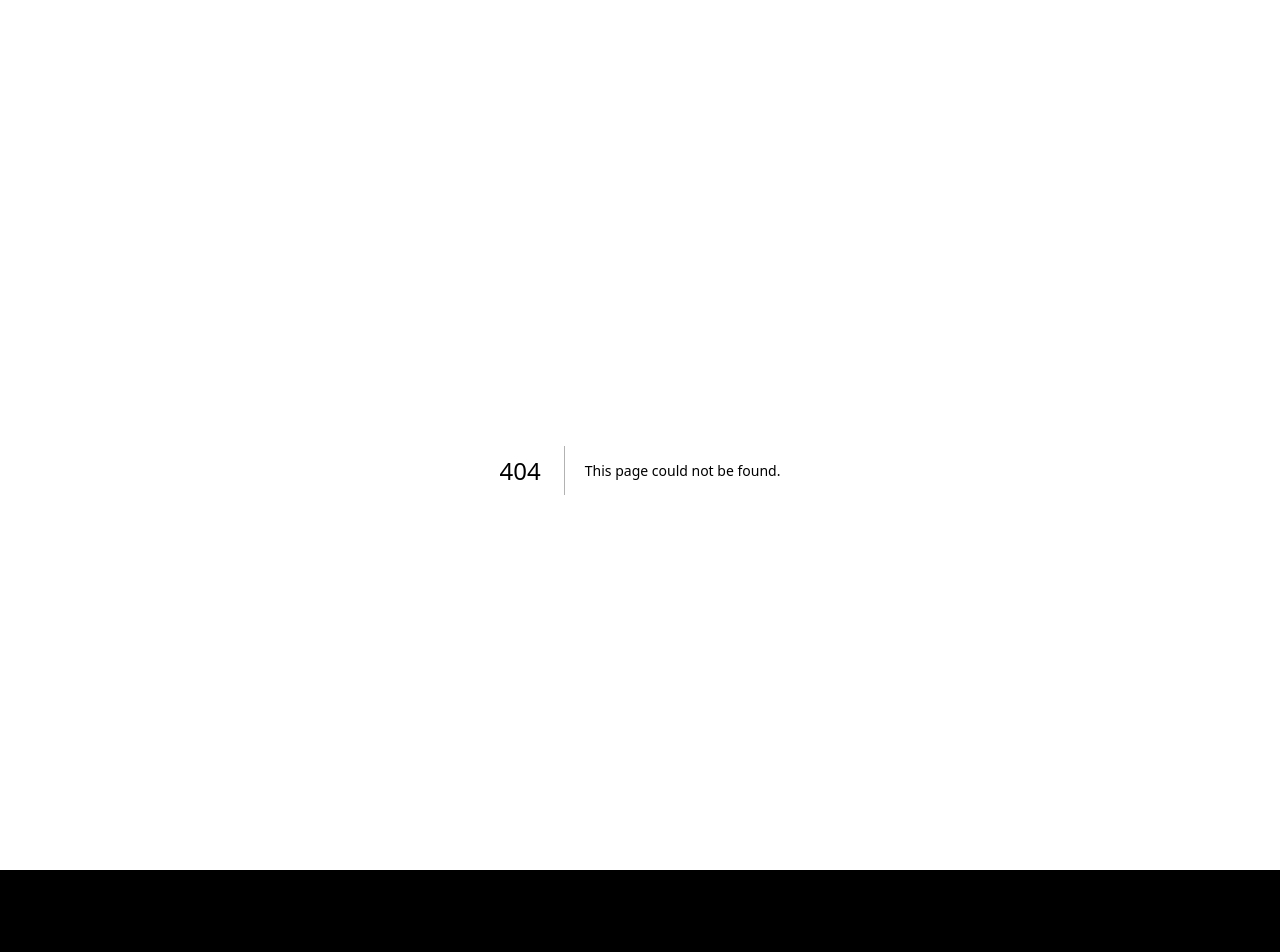
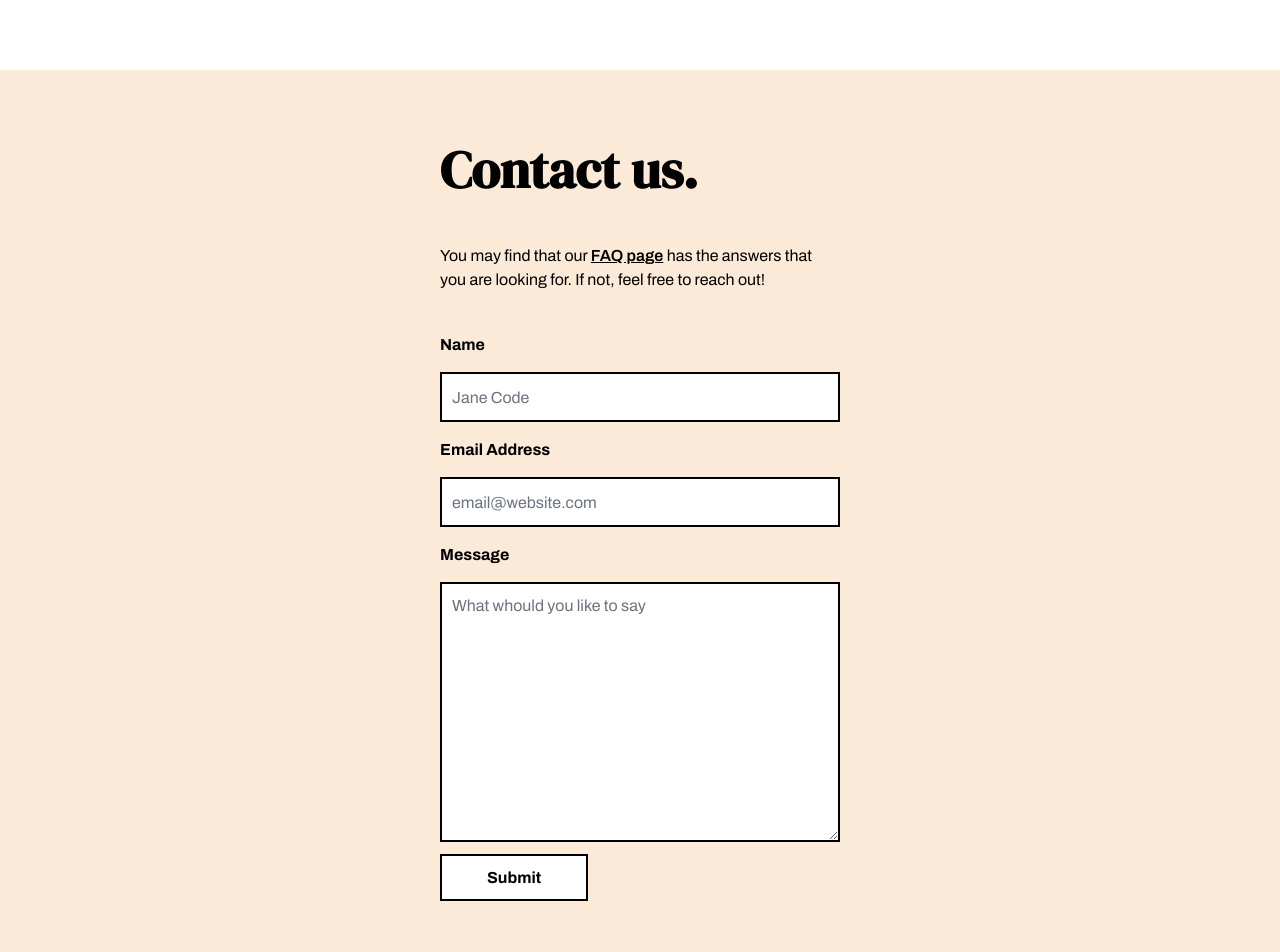
Before and after one commit to joindevforge/front-practice, a Next.js app: page /contact in a window 1280 px wide. Before the commit this address had no page. Shown: the top 952 px of the page. Built offline with nearby package versions, Linux system fonts and the light colour scheme.

Commit message:
20 june 2023

```diff
--- a/components/Home1.jsx
+++ b/components/Home1.jsx
@@ -90,7 +90,7 @@ function Home1() {
         </p>
         <div className="w-full flex justify-center items-center">
           <div className="container px-16  pb-[30px]">
-            <div className="grid grid-cols-2">
+            <div className="grid grid-cols-1 md:grid-cols-2">
               {benefits.map((benefit, index) => {
                 return (
                   <div
@@ -99,7 +99,7 @@ function Home1() {
                   >
                     <div className="w-[500px] h-[250px] border-2 border-black bg-white flex justify-center items-center">
                       <div className="px-[35px]">
-                        <p className="text-start font-light font-Archivo text-[18px] leading-[26px]">
+                        <p className="text-start font-light font-Archivo text-[18px] leading-[28px]">
                           {benefit}
                         </p>
                       </div>
--- a/pages/_document.js
+++ b/pages/_document.js
@@ -6,7 +6,7 @@ export default function Document() {
       <Head>
       <link rel="preconnect" href="https://fonts.googleapis.com"/>
 <link rel="preconnect" href="https://fonts.gstatic.com" crossorigin/>
-<link href="https://fonts.googleapis.com/css2?family=Archivo:ital,wght@0,100;0,200;0,300;0,400;0,500;0,600;1,200;1,700&family=DM+Serif+Display:ital@0;1&display=swap" rel="stylesheet"/>
+<link href="https://fonts.googleapis.com/css2?family=Archivo:ital,wght@0,100;0,200;0,300;0,400;0,500;0,600;0,700;1,200&family=DM+Serif+Display:ital@0;1&display=swap" rel="stylesheet"/>
       </Head>
       <body>
         <Main />
--- /dev/null
+++ b/pages/contact.js
@@ -0,0 +1,80 @@
+import Link from "next/link";
+import React from "react";
+
+const inputField = ({ name, placeholder }) => {
+  return (
+    <>
+      <div className="mt-[20px]">
+        <label className="font-Archivo font-[600]">{name}</label>
+        <input
+          type="text"
+          placeholder={placeholder}
+          className="w-full h-[50px] border-[1px] border-[#E5E5E5]  mt-[20px] p-[10px] outline-none"
+        />
+      </div>
+    </>
+  );
+};
+
+function contact() {
+  return (
+    <>
+      <div className="w-full min-h-screen flex justify-center">
+        <div className="max-w-[400px] md:w-[400px] w-[95%]  h-fit ">
+          <div className="font-DM text-[52px] mt-[61px] font-semibold">
+            Contact us.
+          </div>
+          <div className="mt-[35px] font-Archivo w-[98%] text-[16px]">
+            You may find that our{" "}
+            <Link href="#" className="underline font-semibold">
+              FAQ page
+            </Link>{" "}
+            has the answers that you are looking for. If not, feel free to reach
+            out!
+          </div>
+          <div className="mt-[40px]">
+            <div className="mt-[20px]">
+              <label className="font-Archivo font-[800] text-[16px]">
+                Name
+              </label>
+              <input
+                type="text"
+                placeholder="Jane Code"
+                className="w-full h-[50px] border-2 border-black   mt-[15px] p-[10px] outline-none font-Archivo placeholder-gray-500"
+              />
+            </div>
+            <div className="mt-[15px]">
+              <label className="font-Archivo font-[800] text-[16px]">
+                Email Address
+              </label>
+              <input
+                type="text"
+                placeholder="email@website.com"
+                className="w-full h-[50px] border-2 border-black   mt-[15px] p-[10px] outline-none font-Archivo placeholder-gray-500"
+              />
+            </div>
+            <div className="mt-[15px]">
+                <label className="font-Archivo font-[800] text-[16px]">
+                    Message
+                </label>
+                <textarea
+                type="text"
+                placeholder="What whould you like to say"
+                className="w-full h-[260px] border-2 border-black   mt-[15px] p-[10px] outline-none font-Archivo placeholder-gray-500"
+                />
+            </div>
+            <div className="mt-[17px] pb-[70px]">
+            <Link
+                href="#"
+                className="font-Archivo  font-[800]  px-[45px] py-[13px] text-[16px] bg-white border-2 border-black">
+                    Submit
+                </Link>
+            </div>
+          </div>
+        </div>
+      </div>
+    </>
+  );
+}
+
+export default contact;
```
